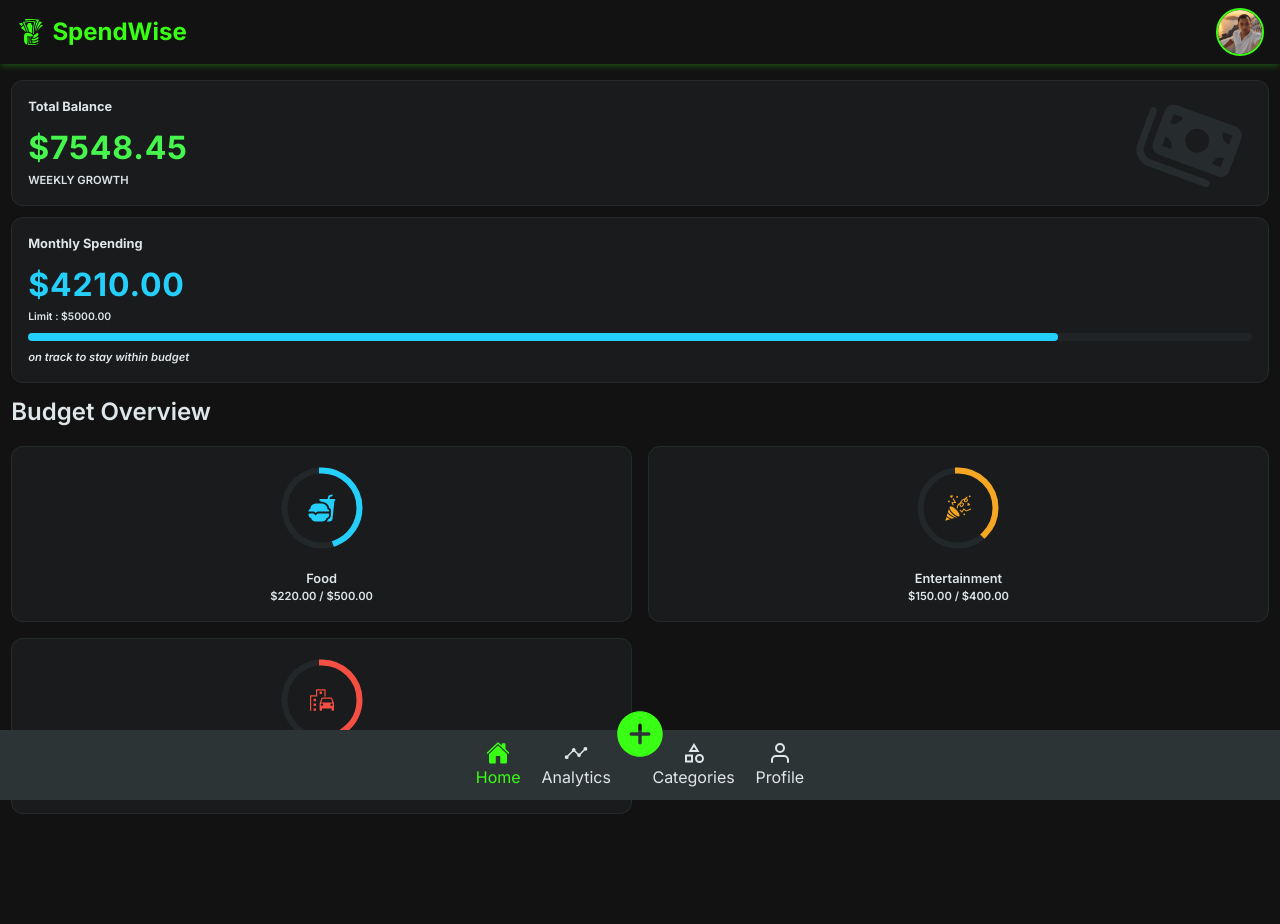
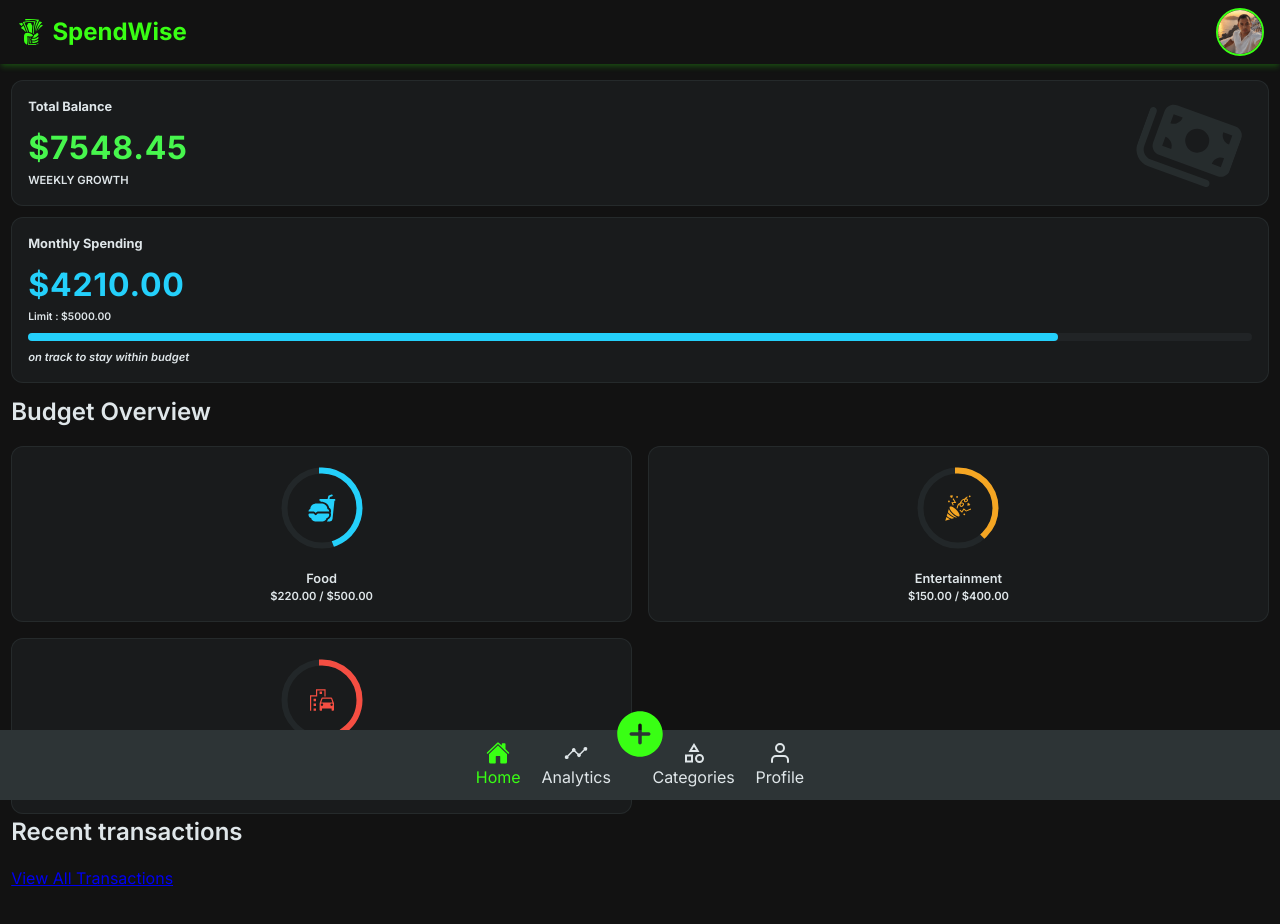
Before and after one commit to Andriamahay11master/SpendWise, a React (Vite) app: page / in a window 1280 px wide. Shown: the top 924 px of the page. Before the commit the page ends 894 px from the top, so only its background shows below. Built offline with nearby package versions, Linux system fonts and the light colour scheme.

Commit message:
init part transaction dashboard

```diff
--- a/src/components/Dashboard/Dashboard.tsx
+++ b/src/components/Dashboard/Dashboard.tsx
@@ -4,6 +4,7 @@ import { IoFastFood } from "react-icons/io5";
 import { GiPartyPopper } from "react-icons/gi";
 import { MdEmojiTransportation } from "react-icons/md";
 import CategoryProgressBarCard from "../Category/CategoryProgressBarCard";
+import { Link } from "react-router-dom";
 
 const Dashboard = () => {
   const cardData = [
@@ -61,6 +62,12 @@ const Dashboard = () => {
           <CategoryProgressBarCard key={index} {...data} />
         ))}
       </div>
+      <div className="dashboard-transaction">
+        <div className="dashboard-transaction-top">
+          <h2 className="title-h2">Recent transactions</h2>
+          <Link to="/transactions">View All Transactions</Link>
+        </div>
+      </div>
     </div>
   );
 };
```
